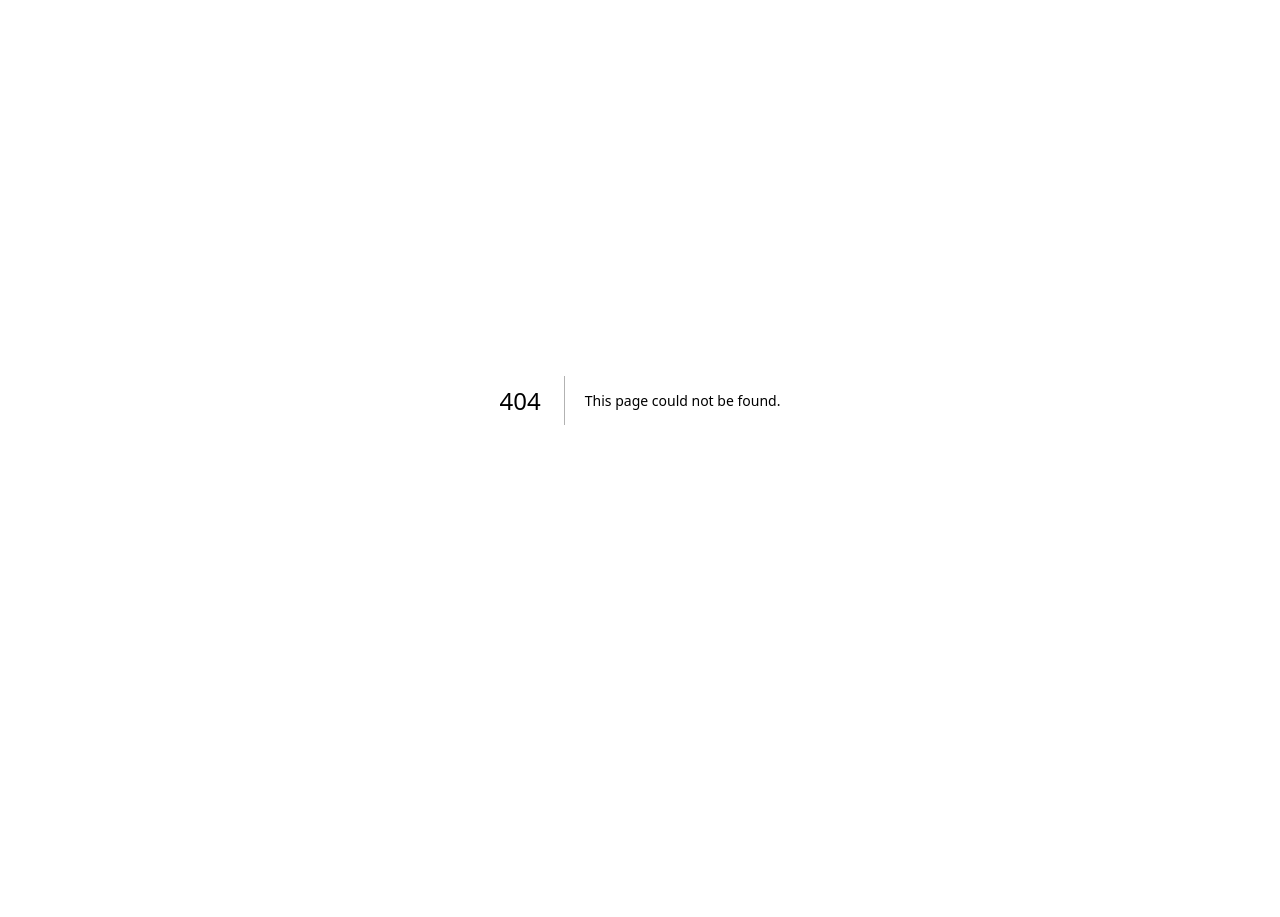
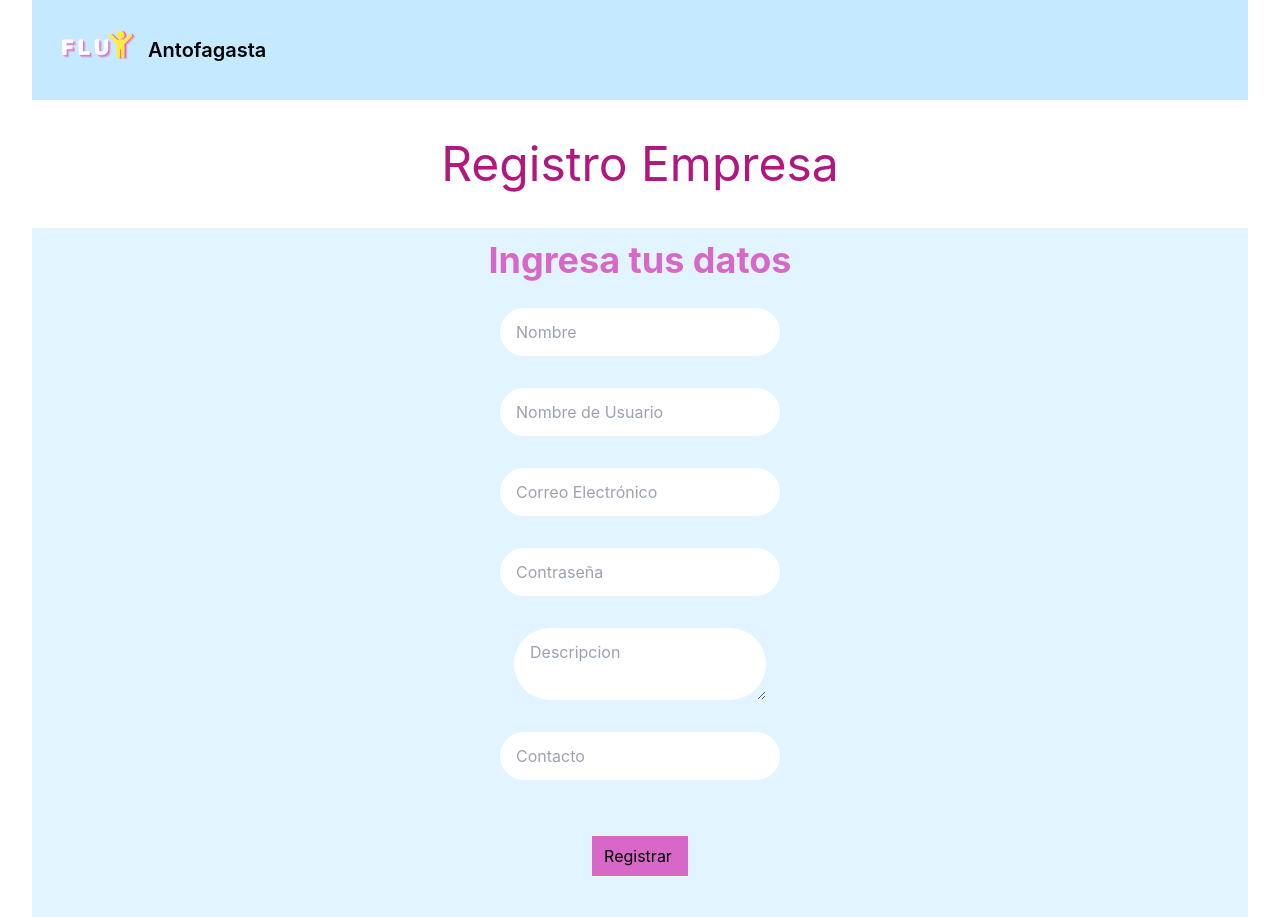
Before and after one commit to vetocanti/landing_flui, a Next.js app: page /register in a window 1280 px wide. Before the commit this address had no page. Before the commit the page ends 800 px from the top, so only its background shows below. Built offline with nearby package versions, Linux system fonts and the light colour scheme.

Commit message:
Feat:add style and submit function Register form

```diff
--- a/package.json
+++ b/package.json
@@ -10,13 +10,14 @@
   },
   "dependencies": {
     "eslint": "8.27.0",
-    "eslint-config-next": "13.0.3",
+    "eslint-config-next": "^12.0.4",
     "next": "13.0.3",
     "qrcode": "^1.5.1",
     "react": "18.2.0",
     "react-dom": "18.2.0"
   },
   "devDependencies": {
+    "@tailwindcss/forms": "^0.5.3",
     "autoprefixer": "^10.4.13",
     "postcss": "^8.4.19",
     "tailwindcss": "^3.2.4"
--- /dev/null
+++ b/pages/register.js
@@ -0,0 +1,103 @@
+import styles from '../styles/Home.module.css'
+import Head from 'next/head'
+import { useState } from 'react'
+
+export default function Register() {
+
+    const [nombre,setNombre]= useState("");
+    const [correoElectronico,setCorreoElectrico]= useState("");
+    const [clave,setClave]= useState("");
+    const [telefono,setTelefono]= useState("");
+    const [nombreUsuario,setNombreUsuario]= useState("");
+    const [descripcion,setDescripcion] = useState("");
+
+ async function submitNewCompany () {
+
+       console.log('hola');
+        try{
+            /*let item= {"nombre":nombre,"nombreUsuario":nombreUsuario,"correoElectronico":correoElectronico,"clave":clave,"descripcion":descripcion,"telefono":telefono};
+            console.log(item)*/
+            const response = await fetch("http://localhost:3000/companies/create", {
+                method:'POST',
+                headers: {'Content-Type': 'application/json'},
+                body:JSON.stringify({
+                    "nombre":nombre,
+                    "nombreUsuario":nombreUsuario,
+                    "correoElectronico":correoElectronico,
+                    "clave":clave,
+                    "descripcion":descripcion,
+                    "telefono":telefono
+                })
+            })
+            console.log('hola 2');
+
+           await response.json();
+
+        } catch(err) {
+            console.log('Error:',err);
+        }
+
+    }
+
+
+    return(
+        <div className={styles.container}>
+      <Head>
+        <title>Registro</title>
+        <meta name="keywords" content="Flui, flui, eventos, celebraciones "></meta>
+        <meta name="description" content="FLUI landing web page" />
+        <link rel="icon" href="/fluifav.ico" />
+      </Head>
+
+      <header>
+    <nav class="bg-primary-1000 border-gray-200 px-4 lg:px-6 py-2.5 dark:bg-gray-800 sm: w-full px-6 py-2.5" >
+        <div class="md:container md:mx-auto flex flex-wrap justify-between items-center">
+            <div  class="flex items-center">
+                <img src="/fluiheaderv2.svg" class="mr-3 h-20 " alt="Flui Logo" />
+                <span class="self-center text-xl font-semibold whitespace-nowrap dark:text-white">Antofagasta</span>
+            </div>
+            <div class="flex items-center lg:order-2">
+                {/*
+                <a href="#inicio" class="text-gray-800 dark:text-white hover:bg-gray-50 focus:ring-4 focus:ring-gray-300 font-medium rounded-lg text-sm px-4 lg:px-5 py-2 lg:py-2.5 mr-2 dark:hover:bg-gray-700 focus:outline-none dark:focus:ring-gray-800">Iniciar Sesión</a>
+                <a href="#" class="text-white bg-primary-700 hover:bg-primary-800 focus:ring-4 focus:ring-primary-300 font-medium rounded-lg text-sm px-4 lg:px-5 py-2 lg:py-2.5 mr-2 dark:bg-primary-600 dark:hover:bg-primary-700 focus:outline-none dark:focus:ring-primary-800">Resgistrame</a>
+                */}
+
+            </div>
+        </div>
+    </nav>
+</header>
+<main >
+        <h1  class=" text-5xl text-primary-800  text-center m-10">
+        Registro Empresa
+        </h1>
+        <div class="items-center bg-cover bg-alpha-sky w-full justify center p3 ">
+          <h2 id="inicio" class="text-2xl font-bold sm:font-bold text-4xl text-center p-3 text-primary-700"> Ingresa tus datos</h2>
+        <div class="grid justify-items-center w-100">
+
+            <input type="text" class=" block form-input px-4 py-3 rounded-full m-4" placeholder="Nombre" value={nombre} onChange={(e)=>setNombre(e.target.value)} >
+            </input>
+
+
+            <input type="text" class="block  form-input px-4 py-3 rounded-full m-4" placeholder="Nombre de Usuario" value={nombreUsuario} onChange={(e)=>setNombreUsuario(e.target.value)}>
+            </input>
+            <input type="email" class=" block form-input px-4 py-3 rounded-full m-4" placeholder="Correo Electrónico" value={correoElectronico} onChange={(e)=>setCorreoElectrico(e.target.value)}>
+            </input>
+
+            <input class=" block form-input px-4 py-3 rounded-full m-4" placeholder="Contraseña" type="password" value={clave} onChange={(e)=>setClave(e.target.value)}>
+            </input>
+            <textarea class="block form-input px-4 py-3 rounded-full m-4" placeholder="Descripcion" value={descripcion} onChange={(e)=>setDescripcion(e.target.value)} >
+            </textarea>
+            <input class="block form-input px-4 py-3 rounded-full m-4" placeholder="Contacto" value={telefono} onChange={(e)=>setTelefono(e.target.value)}>
+            </input>
+
+
+        <button class="m-10 content-center  py-2 pr-4 pl-3 text-center border-b border-gray-100 bg-primary-700 hover:bg-alpha-sky dark:text-white dark:hover:bg-backblue-bblue dark:bg-primary-700 dark:hover:text-white dark:border-gray-700"
+        onClick={submitNewCompany}>
+                       Registrar
+        </button>
+        </div>
+        </div>
+        </main>
+        </div>
+    )
+}
--- a/tailwind.config.js
+++ b/tailwind.config.js
@@ -1,11 +1,17 @@
 /** @type {import('tailwindcss').Config} */
+
+
+
 module.exports = {
   content: [
     "./asset/**/*.{js,ts,jsx,tsx}",
     "./app/**/*.{js,ts,jsx,tsx}",
     "./pages/**/*.{js,ts,jsx,tsx}",
     "./components/**/*.{js,ts,jsx,tsx}",
+    require('@tailwindcss/forms'),
+
   ],
+
   theme: {
     extend: {
       colors: {
```
Also changed, not shown: 1 other file (tests, documents, lock files or other folders).
